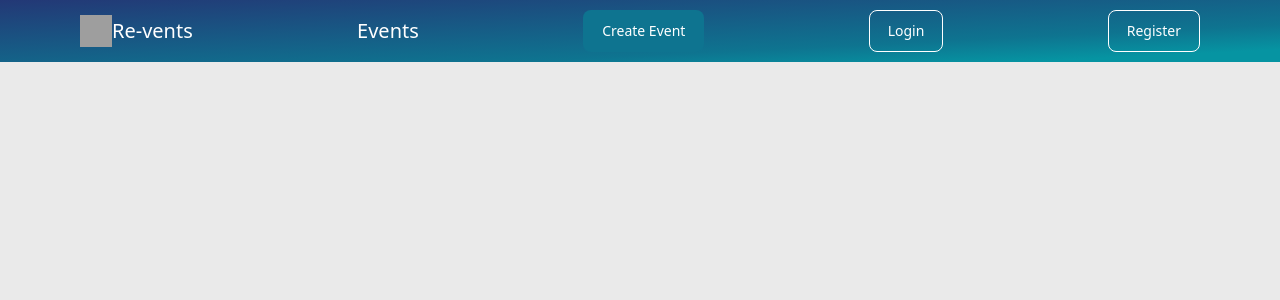
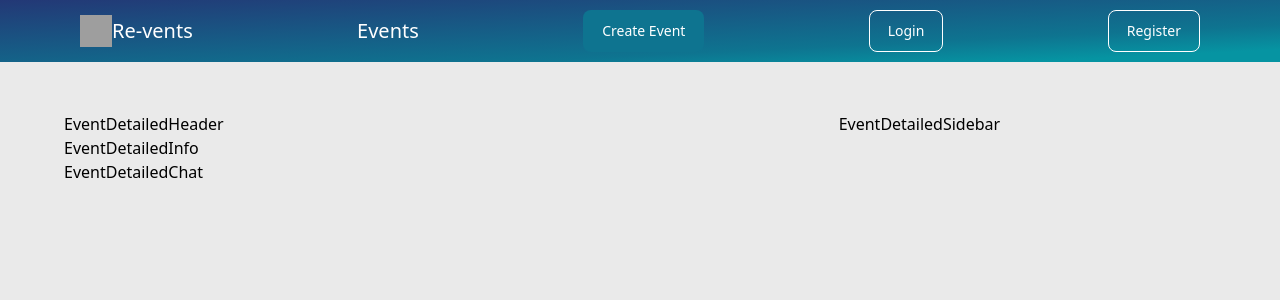
Before and after one commit to ljllanosl/revents-remake, a React (Vite) app: page /events/1 in a window 1280 px wide. Shown: the top 300 px of the page. Built offline with nearby package versions, Linux system fonts and the light colour scheme; grey boxes are pictures that could not be loaded.

Commit message:
Add EventDetailedPage component with subcomponents

```diff
--- a/src/features/events/dashboard/EventListItem.tsx
+++ b/src/features/events/dashboard/EventListItem.tsx
@@ -2,6 +2,7 @@ import EventListAttendee from './EventListAttendee'
 import { AppEvent } from '../../../types'
 import { Button, Card } from 'flowbite-react'
 import { ClockIcon, MapPinIcon } from '@heroicons/react/24/solid'
+import { Link } from 'react-router-dom'
 
 interface Props {
   event: AppEvent
@@ -35,6 +36,8 @@ export default function EventListItem({ event }: Props) {
           <div className='flex flex-row justify-end gap-3'>
             <Button
               color='success'
+              as={Link}
+              to={`/events/${event.id}`}
             >View</Button>
             <Button
               color='failure'
--- /dev/null
+++ b/src/features/events/details/EventDetailedChat.tsx
@@ -0,0 +1,5 @@
+export default function EventDetailedChat() {
+  return (
+    <div>EventDetailedChat</div>
+  )
+}
--- /dev/null
+++ b/src/features/events/details/EventDetailedHeader.tsx
@@ -0,0 +1,5 @@
+export default function EventDetailedHeader() {
+  return (
+    <div>EventDetailedHeader</div>
+  )
+}
--- /dev/null
+++ b/src/features/events/details/EventDetailedInfo.tsx
@@ -0,0 +1,5 @@
+export default function EventDetailedInfo() {
+  return (
+    <div>EventDetailedInfo</div>
+  )
+}
--- a/src/features/events/details/EventDetailedPage.tsx
+++ b/src/features/events/details/EventDetailedPage.tsx
@@ -1,5 +1,19 @@
+import EventDetailedChat from './EventDetailedChat'
+import EventDetailedHeader from './EventDetailedHeader'
+import EventDetailedInfo from './EventDetailedInfo'
+import EventDetailedSidebar from './EventDetailedSidebar'
+
 export default function EventDetailedPage() {
   return (
-    <div>EventDetailedPage</div>
+    <div className='flex flex-row gap-5 mt-28 max-w-6xl mx-auto'>
+      <section className='w-8/12'>
+        <EventDetailedHeader />
+        <EventDetailedInfo />
+        <EventDetailedChat />
+      </section>
+      <section className='w-4/12'>
+        <EventDetailedSidebar />
+      </section>
+    </div>
   )
 }
--- /dev/null
+++ b/src/features/events/details/EventDetailedSidebar.tsx
@@ -0,0 +1,5 @@
+export default function EventDetailedSidebar() {
+  return (
+    <div>EventDetailedSidebar</div>
+  )
+}
```
